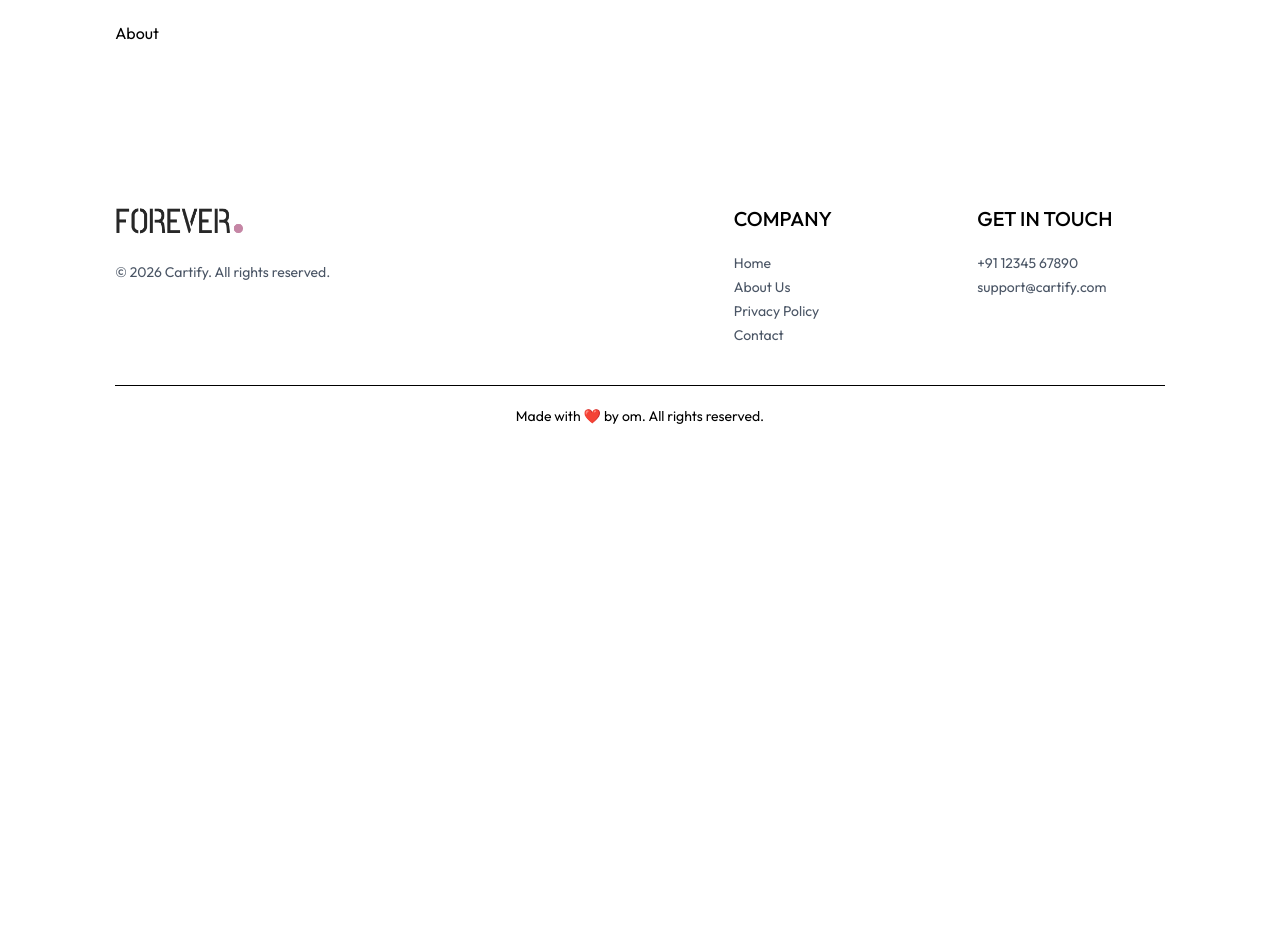
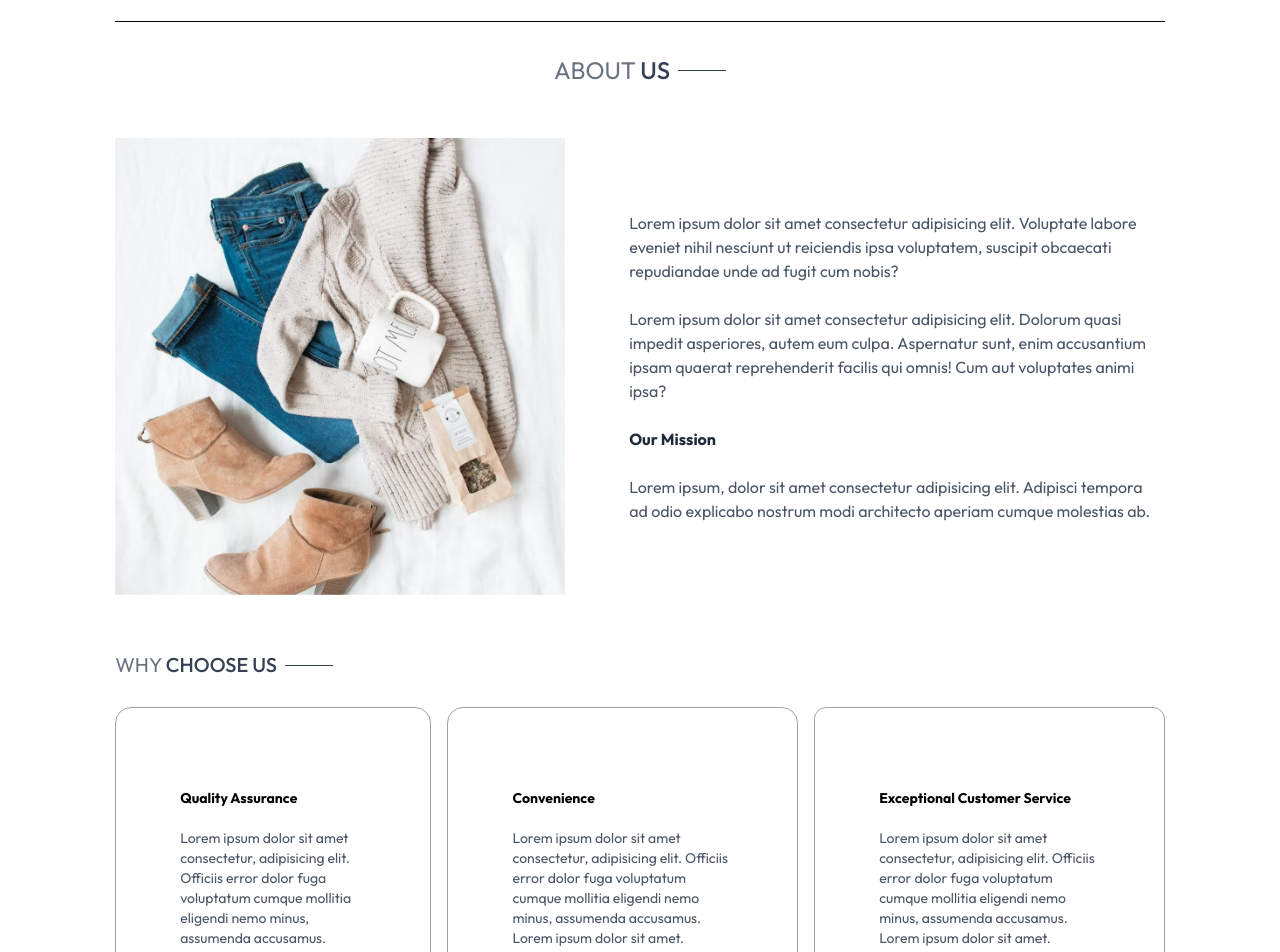
Before and after one commit to OmBilthere/Forever-Ecommerce-website, a React (Vite) app in the folder frontend/: page /about in a window 1280 px wide. Shown: the part 60-1012 px from the top of the page. Before the commit the page ends 800 px from the top, so only its background shows below. Built offline with nearby package versions, Linux system fonts and the light colour scheme.

Commit message:
Enhance Navbar with login link; update About and Contact pages with new layout and content; implement form handling in Login page

```diff
--- a/frontend/src/components/Navbar.jsx
+++ b/frontend/src/components/Navbar.jsx
@@ -41,7 +41,9 @@
          <div className='flex items-center gap-6'>
             <img onClick={()=>setShowSearch(true)} src={assets.search_icon} className='w-5 cursor-pointer' alt=''/>
             <div className='group relative'>
-                <img className='w-5 cursor-pointer' src={assets.profile_icon} alt="" />
+              <Link to='/login'>
+               <img className='w-5 cursor-pointer' src={assets.profile_icon} alt="" />
+              </Link>
                 <div className='group-hover:block hidden absolute dropdown-menu right-0 pt-4'>
                     <div className='flex flex-col gap-2 w-36 py-3 px-5 bg-slate-100 text-gray-500'>
                         <p className='cursor-pointer hover:text-black'>My Profile</p>
--- a/frontend/src/pages/About.jsx
+++ b/frontend/src/pages/About.jsx
@@ -1,8 +1,46 @@
 import React from 'react'
-
+import Title from '../components/Title'
+import { assets } from '../assets/assets'
+import NewsLetterBox from '../components/NewsLetterBox'
 const About = () => {
   return (
-    <div>About</div>
+    <div>
+      <div className='text-2xl text-center pt-8 border-t'>
+        <Title text1={'ABOUT'} text2={'US'} />
+      </div>
+      <div className='my-10 flex flex-col md:flex-row gap-16'>
+        <img className='w-full md:max-w-[450px]' src={assets.about_img} alt="" />
+        <div className='flex flex-col justify-center gap-6 md:w-2/4 text-gray-600'>
+        <p >Lorem ipsum dolor sit amet consectetur adipisicing elit. Voluptate labore eveniet nihil nesciunt ut reiciendis ipsa voluptatem, suscipit obcaecati repudiandae unde ad fugit cum nobis?</p>
+        <p >Lorem ipsum dolor sit amet consectetur adipisicing elit. Dolorum quasi impedit asperiores, autem eum culpa. Aspernatur sunt, enim accusantium ipsam quaerat reprehenderit facilis qui omnis! Cum aut voluptates animi ipsa?</p>
+        <b className='text-gray-800'>Our Mission</b>
+        <p>Lorem ipsum, dolor sit amet consectetur adipisicing elit. Adipisci tempora ad odio explicabo nostrum modi architecto aperiam cumque molestias ab.</p>
+        </div>
+      </div>
+
+      <div className='text-xl py-4'>
+        <Title text1={'WHY'} text2={'CHOOSE US'} />
+      </div>
+      <div className='flex flex-col gap-4 md:flex-row text-sm mb-20'>
+
+        <div className='border border-gray-400 rounded-2xl px-10 md:px-16 py-8 sm:py-20 flex flex-col gap-5'>
+          <b>Quality Assurance</b>
+          <p className='text-gray-600'>Lorem ipsum dolor sit amet consectetur, adipisicing elit. Officiis error dolor fuga voluptatum cumque mollitia eligendi nemo minus, assumenda accusamus.</p>
+        </div>
+
+        <div className='border border-gray-400 rounded-2xl px-10 md:px-16 py-8 sm:py-20 flex flex-col gap-5'>
+          <b>Convenience</b>
+          <p className='text-gray-600'>Lorem ipsum dolor sit amet consectetur, adipisicing elit. Officiis error dolor fuga voluptatum cumque mollitia eligendi nemo minus, assumenda accusamus. Lorem ipsum dolor sit amet.</p>
+        </div>
+
+        <div className='border border-gray-400 rounded-xl px-10 md:px-16 py-8 sm:py-20 flex flex-col gap-5'>
+          <b>Exceptional Customer Service</b>
+          <p className='text-gray-600'>Lorem ipsum dolor sit amet consectetur, adipisicing elit. Officiis error dolor fuga voluptatum cumque mollitia eligendi nemo minus, assumenda accusamus. Lorem ipsum dolor sit amet.</p>
+        </div>
+
+      </div>
+      <NewsLetterBox/>
+    </div>
   )
 }
 
--- a/frontend/src/pages/Contact.jsx
+++ b/frontend/src/pages/Contact.jsx
@@ -1,8 +1,29 @@
 import React from 'react'
+import Title from '../components/Title'
+import { assets } from '../assets/assets'
+import NewsletterBox from '../components/NewsLetterBox'
 
 const Contact = () => {
   return (
-    <div>Contact</div>
+    <div>
+      <div className='text-center text-2xl pt-10 border-t'>
+        <Title text1={'CONTACT'} text2={'US'} />
+      </div>
+       <div className='my-10 flex flex-col justify-center md:flex-row gap-10 mb-28'>
+        <img className='w-full md:max-w-[480px]' src={assets.contact_img} alt="" />
+        <div className='flex flex-col justify-center gap-6 items-start'>
+          <p className='font-semibold text-xl text-gray-600'>Our Store</p>
+          <p className='text-gray-500'>Patan<br /> Jabalpur, Madhya Pradesh, India</p>
+          <p className='text-gray-500'>Tel: (+91) 045-0123456 <br />Email: info@ourstore.com</p>
+          <p className='font-semibold text-xl text-gray-600'>Careers at Forever</p>
+          <p className='text-gray-500'>Learn more about opportunities to join our team!</p>
+          <button className='border border-black px-8 py-4 text-sm hover:bg-black hover:text-white transition-all duration-500'>Explore Jobs</button>
+        </div>
+       </div>
+
+       <NewsletterBox/>
+
+    </div>
   )
 }
 
--- a/frontend/src/pages/Login.jsx
+++ b/frontend/src/pages/Login.jsx
@@ -1,8 +1,36 @@
-import React from 'react'
+import React, { useState } from 'react'
 
 const Login = () => {
+
+  const [currentState , setCurrentState] = useState('signup')
+
+  const onSubmitHandler =(event)=>{
+     event.preventDefault()
+  }
+
   return (
-    <div>Login</div>
+    <form onSubmit={onSubmitHandler} className='flex flex-col items-center w-[90%] sm:max-w-96 m-auto mt-14 gap-4 text-gray-800'>
+      <div className='inline-flex items-center gap-2 mb-2 mt-10'>
+        <p className='prata-regular text-3xl'>{currentState}</p>
+        <hr  className='border-none h-[1.5px] w-8 bg-gray-800'/>
+      </div>
+
+      {
+        currentState === 'Login' ? '' : <input type="text" className='w-full px-3 py-3 border border-gray-800' placeholder='Name'  required/>
+      }
+
+      <input type="email" className='w-full px-3 py-3 border border-gray-800' placeholder='Email' required />
+      <input type="password" className='w-full px-3 py-3 border border-gray-800' placeholder='Password' required />
+      <div className='w-full flex justify-between text-sm mt-[-8px]'>
+        <p className='cursor-pointer '>Forgot your password ?</p>
+        {
+          currentState === 'Login'
+          ? <p onClick={()=>setCurrentState('Sign Up')} className='cursor-pointer'> Create Account </p>
+          : <p onClick={()=>setCurrentState('Login')} className='cursor-pointer'>Login Here</p>
+        }
+      </div>
+      <button className='bg-black text-white font-light px-8 py-2 mt-4'>{currentState === 'Login' ? 'Sign In' : 'Sign Up'}</button>
+    </form>
   )
 }
 
```
